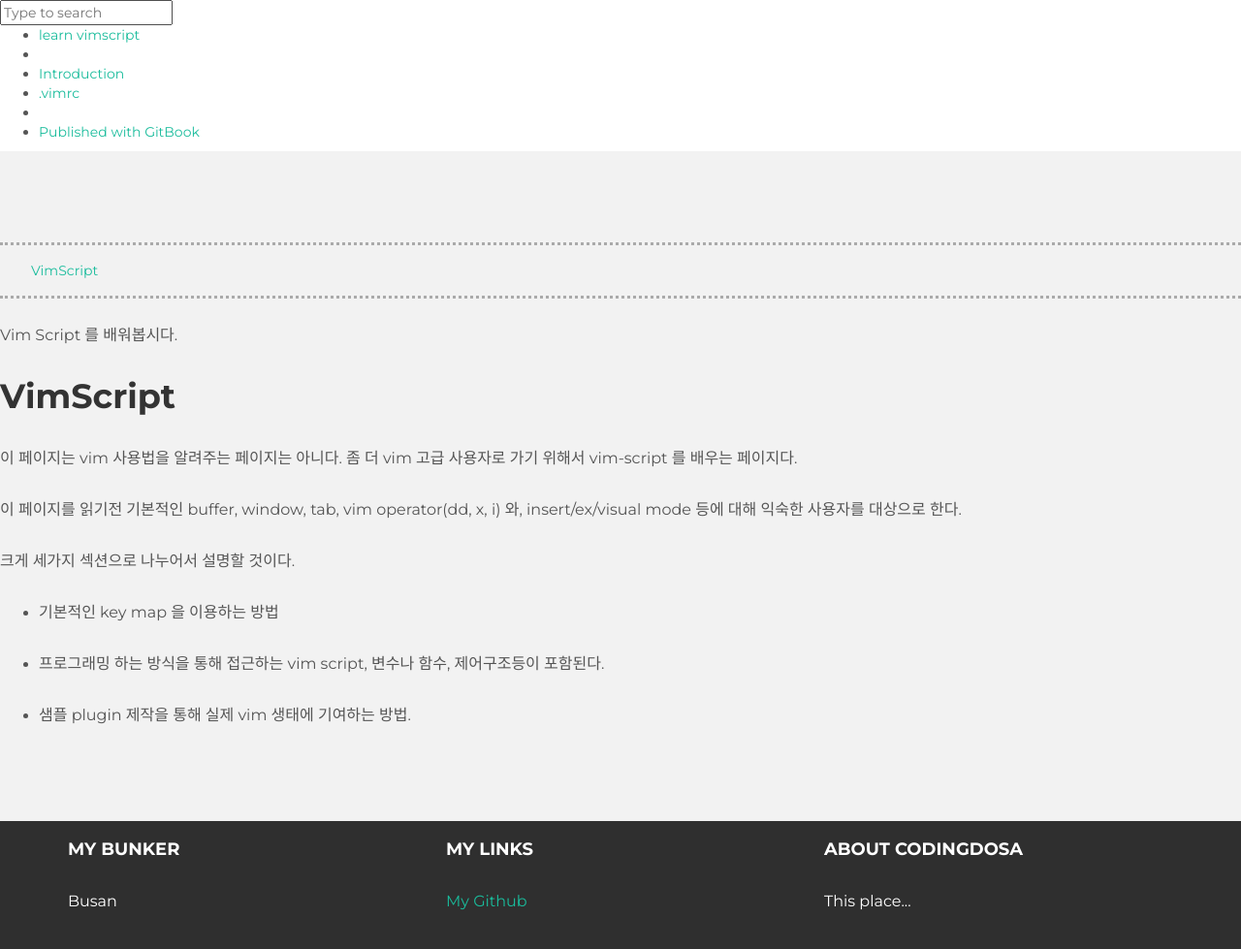
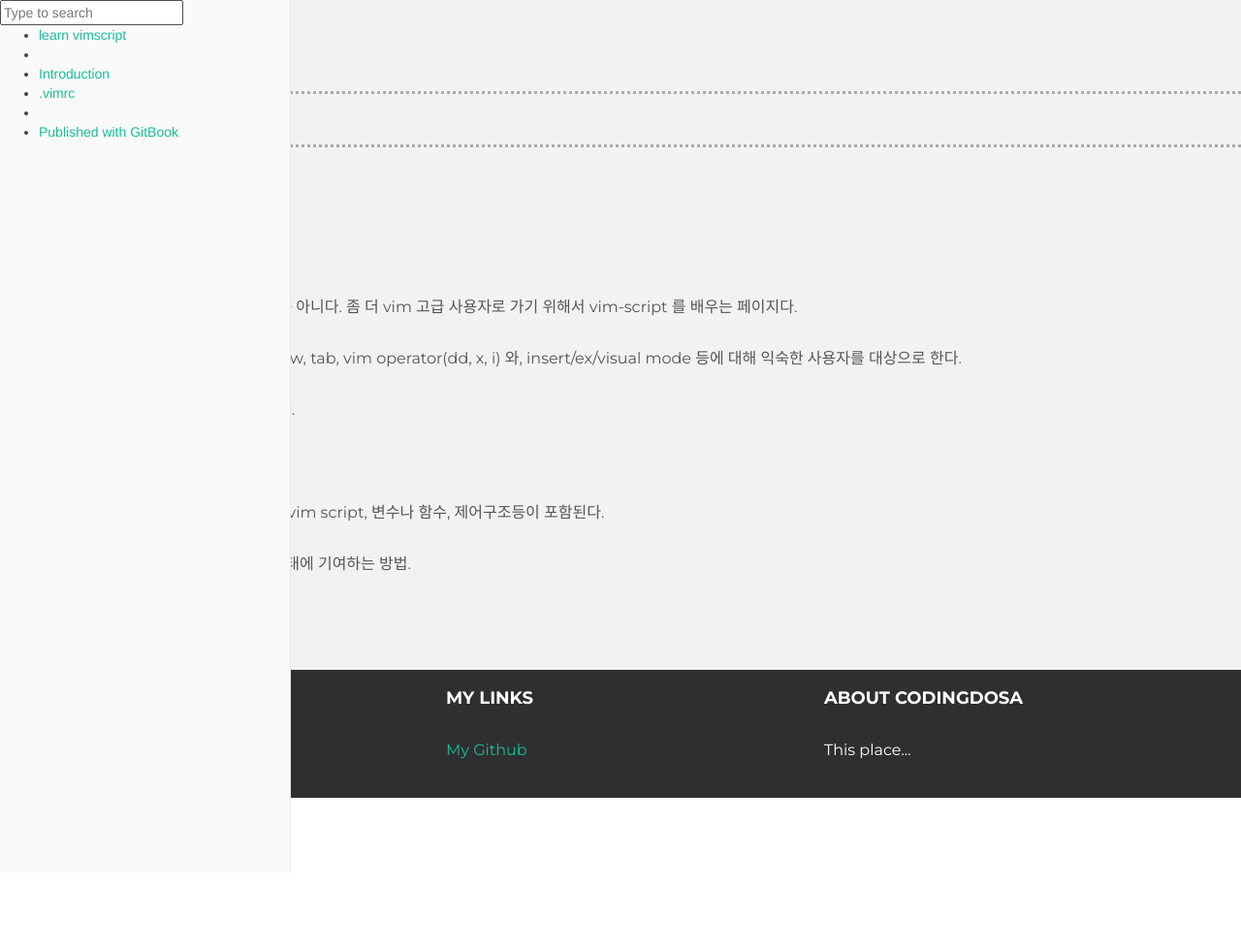
Before and after one commit to hsnks100/vimscript, a Jekyll site: the page built from vimscript.md, in a window 1280 px wide. Shown: the whole page at 97% size. Built offline with Jekyll 4.4.1, drawn with Linux system fonts in a browser that asks for light colours; nearby versions of some CDN libraries; after the commit the page ends 900 px from its top, so only the background shows below that.

Commit message:
apply css to head

```diff
--- a/_includes/head.html
+++ b/_includes/head.html
@@ -14,6 +14,7 @@
     <link href="{{ base_path | append : '/css/main.css' }}" rel="stylesheet">
     <link href="{{ base_path | append : '/css/toc.css' }}" rel="stylesheet">
     <link href="{{ base_path | append : '/css/syntax.css' }}" rel="stylesheet">
+    <link href="{{ base_path | append : '/css/book-summary.css' }}" rel="stylesheet">
     <script src="https://code.jquery.com/jquery-1.10.2.min.js"></script>
     <script src="{{ base_path | append : '/js/hover.zoom.js' }}"></script>
     <script src="{{ base_path | append : '/js/hover.zoom.conf.js' }}"></script>
```
